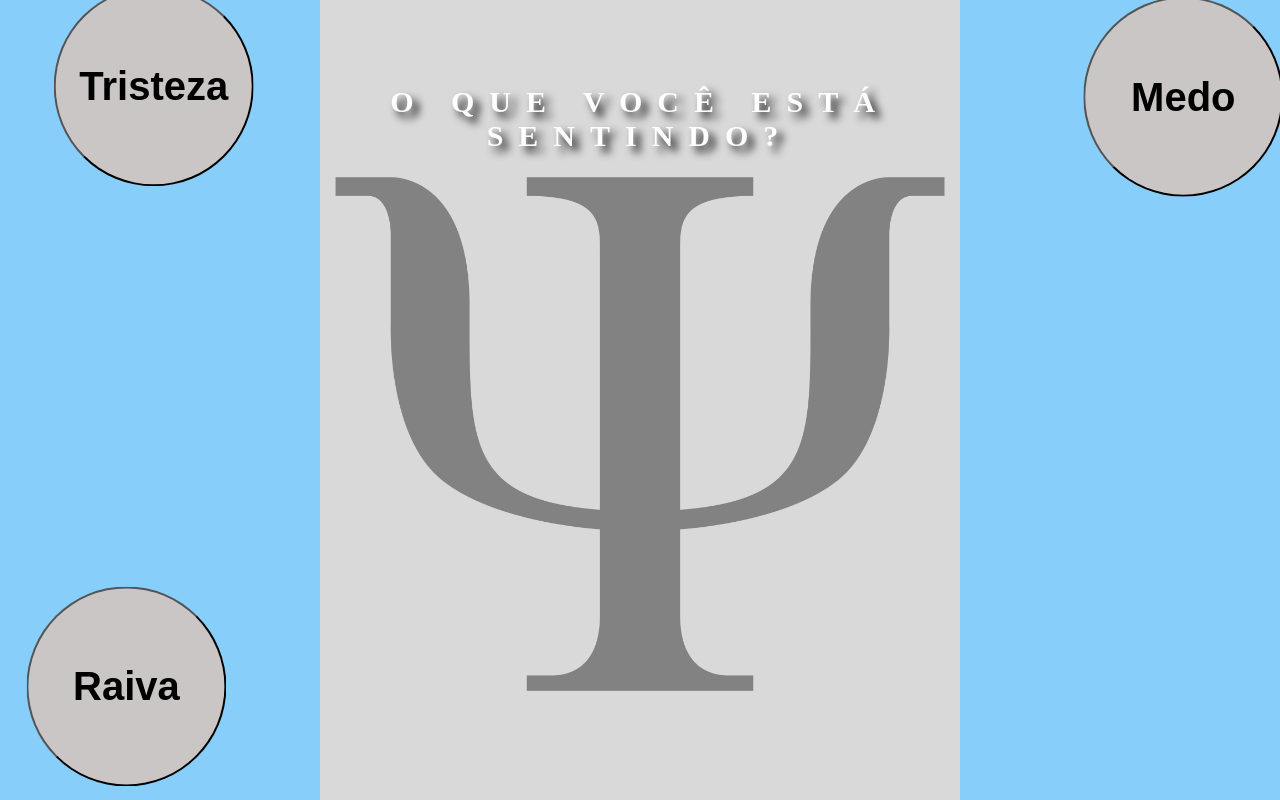
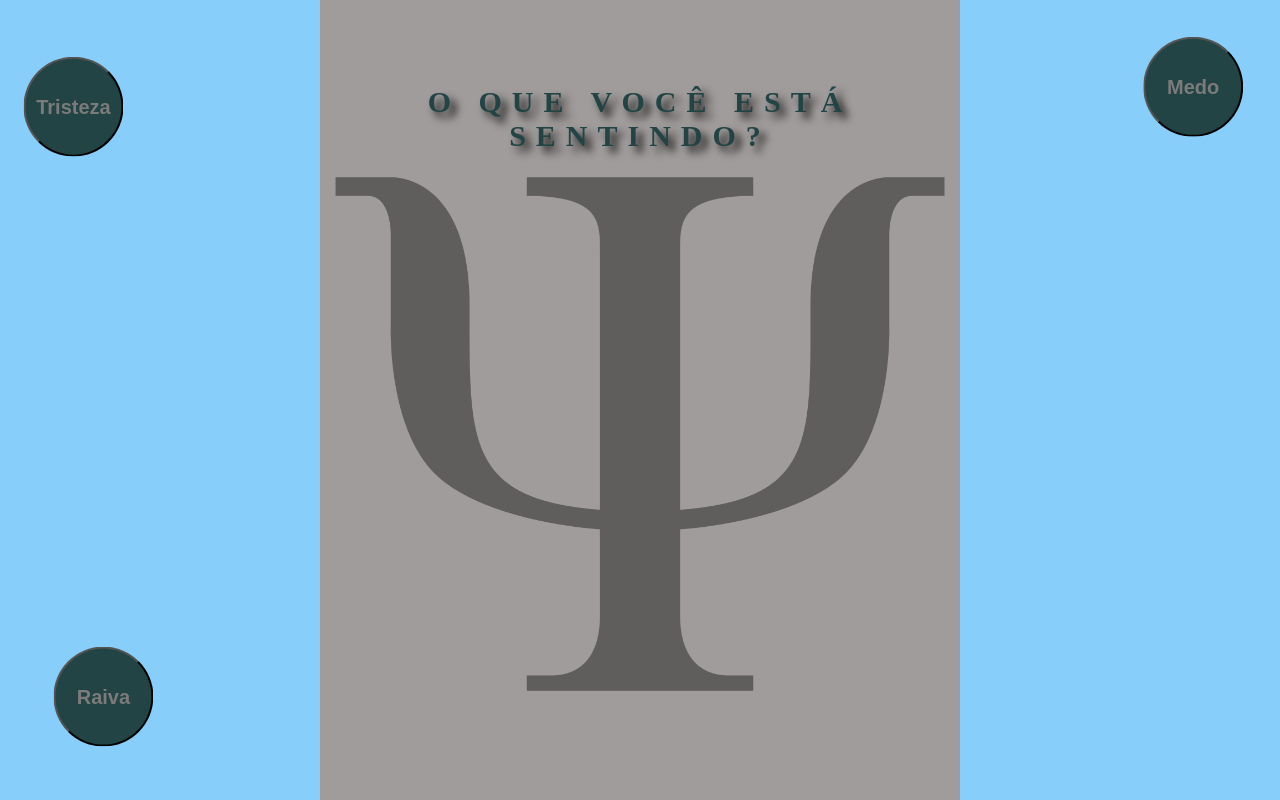
Before and after one commit to jonatancolt/ITU-ADS-242-GRUPO-02, a PHP site: page /index.html in a window 1280 px wide. Run offline with PHP 8.4, Linux system fonts and the light colour scheme.

Commit message:
criei as paginas subsequentes do projeto

```diff
--- a/assets/global.css
+++ b/assets/global.css
@@ -9,7 +9,8 @@
 }
 
 #fundo {
-    background-color: #d9d9d9;
+    background-color:rgb(161, 156, 156);
+
     width: 50%;
     margin: auto;
     background-size: cover;
@@ -31,29 +32,41 @@ body {
 
 .títuloDoH1 {
     font-size: 30px;
-    letter-spacing: 15px;
-    color: rgb(254, 253, 255);
+    letter-spacing: 10px;
+    color: #244;
     text-shadow: 6px 6px 8px #000000;
     text-transform: uppercase;
     width: 100%;
     text-align: center;
+
 }
 
 .btn1Tristeza, .btn2Medo, .btn3Raiva, .btn4Tristeza {
     font-weight: bold;
     border-radius: 100%;
-    font-size: 40px;
-    width: 200px;
-    height: 200px;
-    background-color: rgb(202, 198, 198);
+    font-size: 20px;
+    width: 100px;
+    height: 100px;
+    background-color: #244;
+    color: #7b7b7b;
     cursor: pointer;
     position: fixed;
     z-index: 999;
-    animation: move 5s ease-in-out infinite; /* Adiciona animação */
+    animation: move 4s ease-in-out infinite; /* Adiciona animação */
+    transition: background-color 0.3s, box-shadow 0.3s; /* Transição suave */
 }
+
+.btn1Tristeza:hover, .btn2Medo:hover, .btn3Raiva:hover, .btn4Tristeza:hover{
+    background-color: rgba(255, 255, 255, 0.8); /* Um leve efeito de opacidade ao passar o mouse */
+    box-shadow: 0 0 15px 2px rgba(128, 0, 128, 1); /* Efeito neon roxo */
+}
+
+
+
 
 /* Botão no canto superior esquerdo */
 .btn1Tristeza {
+
     top: 20px;
     left: 20px;
     animation-delay: 0s; /* Animação começa imediatamente */
--- a/index.html
+++ b/index.html
@@ -8,6 +8,19 @@
     <link href="https://fonts.googleapis.com/css2?family=Open+Sans:wght@300;400;600;700;800&display=swap" rel="stylesheet">
     <title>Home</title>
     <link rel="stylesheet" href="assets/global.css">
+
+    <script>
+        // Função JavaScript para redirecionar para a página correspondente na pasta correta
+        function goToPage(emotion) {
+            if (emotion === 'tristeza') {
+                window.location.href = './assets/pagesHome/tristeza.html';
+            } else if (emotion === 'medo') {
+                window.location.href = './assets/pagesHome/medo.html';
+            } else if (emotion === 'raiva') {
+                window.location.href = './assets/pagesHome/raiva.html';
+            }
+        }
+    </script>
 </head>
 <body>
 
@@ -16,15 +29,17 @@
             <h1 class="títuloDoH1">
                 O que você está<br> sentindo?
             </h1>
+
             <img class="backImg" src="./assets/images/psi.png" alt="Descrição da imagem">
 
+
             <div class="botoes">
-                <!-- Botões dentro de um único formulário -->
-                <form action="" method="POST">
-                    <button class="btn1Tristeza" name="emotion" value="tristeza">Tristeza</button>
-                    <button class="btn2Medo" name="emotion" value="medo">Medo</button>
-                    <button class="btn3Raiva" name="emotion" value="raiva">Raiva</button>
-                </form>
+
+
+                <!-- Chamando a função JavaScript para redirecionar -->
+                <button class="btn1Tristeza" onclick="goToPage('tristeza')">Tristeza</button>
+                <button class="btn2Medo" onclick="goToPage('medo')">Medo</button>
+                <button class="btn3Raiva" onclick="goToPage('raiva')">Raiva</button>
             </div>
 
             <div class="globalDiv">
@@ -32,5 +47,6 @@
             </div>
         </div>
     </section>
+
 </body>
 </html>
```
Also changed, not shown: index.php (deleted, +0 -38 lines), assets/pagesHome/medo.html (renamed from medo.php), assets/pagesHome/raiva.html (renamed from raiva.php), assets/pagesHome/tristeza.html (renamed from tristeza.php).
